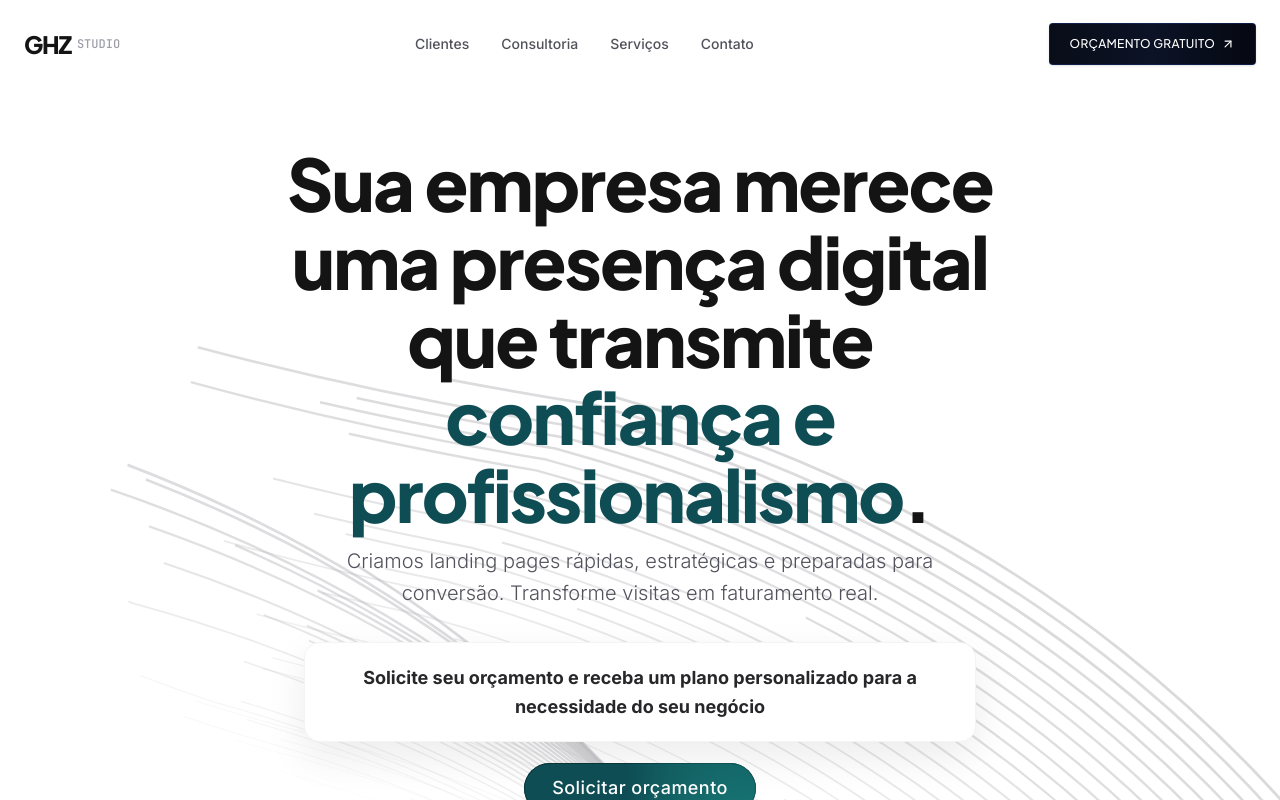
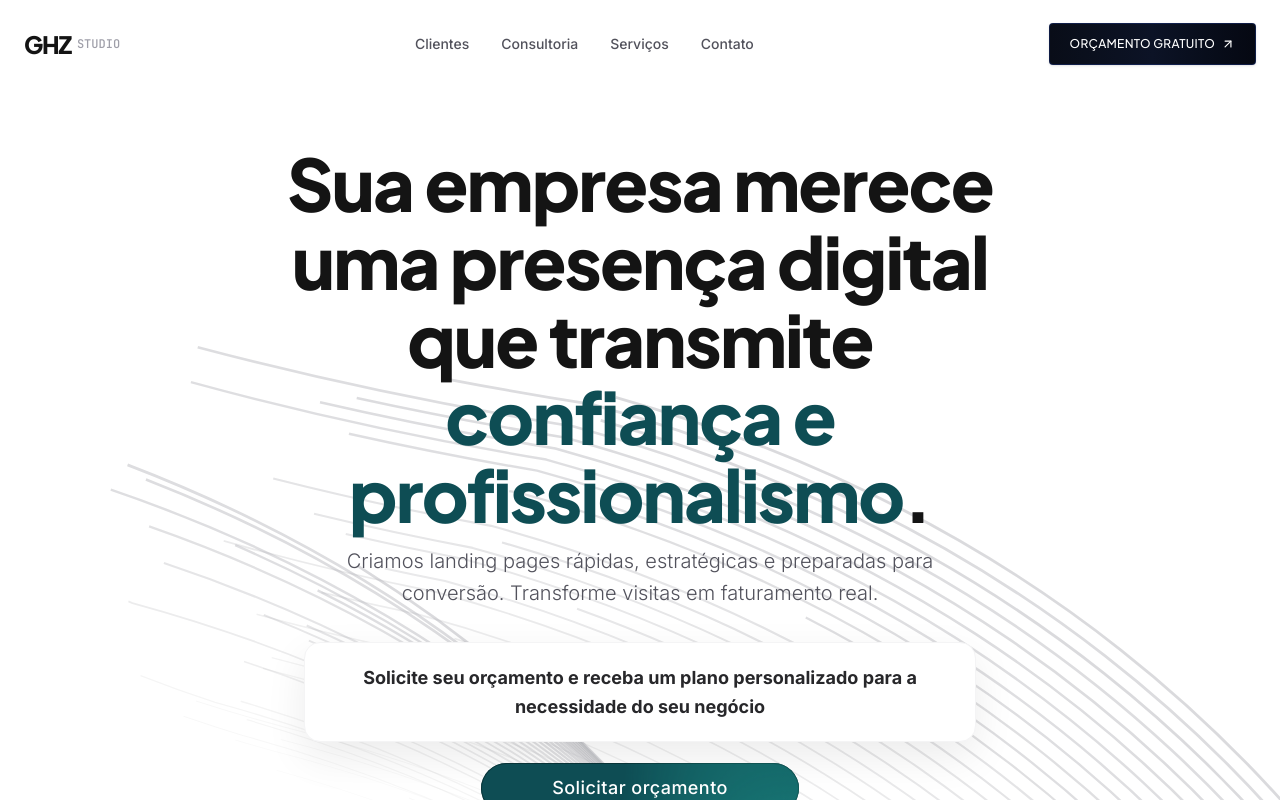
Before and after one commit to gabrielaraujoalves715-create/ghz-studio, a React (Vite) app: page / in a window 1280 px wide. Shown: the top 800 px of the page. Built offline with nearby package versions, Linux system fonts and the light colour scheme.

Commit message:
Melhorias na landing page

```diff
--- a/src/components/CTASection.tsx
+++ b/src/components/CTASection.tsx
@@ -25,8 +25,8 @@ export default function CTASection() {
             href={whatsappUrl}
             target="_blank"
             rel="noopener noreferrer"
-            className="w-auto font-display font-bold tracking-wide"
-            style={{ padding: "1rem 3.75rem", fontSize: "1.25rem" }}
+            className="w-full max-w-md py-7 font-display font-bold tracking-wide"
+            style={{ padding: "1.8rem 7.75rem" }}
             colors={{
               bg: "#0E4D54",
               bgSubtle: "#093438",
--- a/src/components/Hero.tsx
+++ b/src/components/Hero.tsx
@@ -45,7 +45,8 @@ export default function Hero() {
               )}
               target="_blank"
               rel="noopener noreferrer"
-              className="w-auto font-display font-bold tracking-wide"
+              className="w-full max-w-xs py-12 font-display font-bold tracking-wide"
+
               colors={{
                 bg: "#0E4D54",
                 bgSubtle: "#093438",
```
